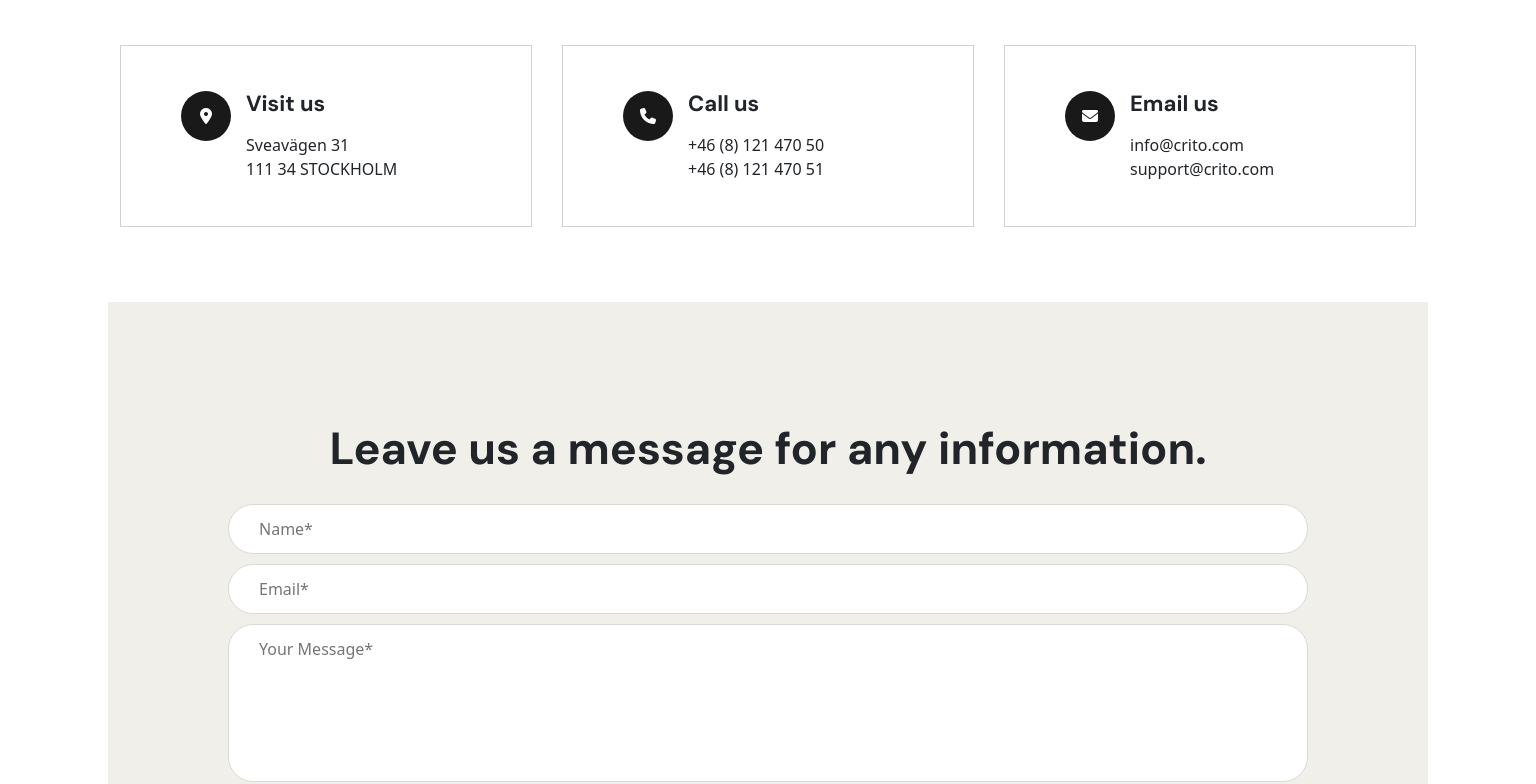
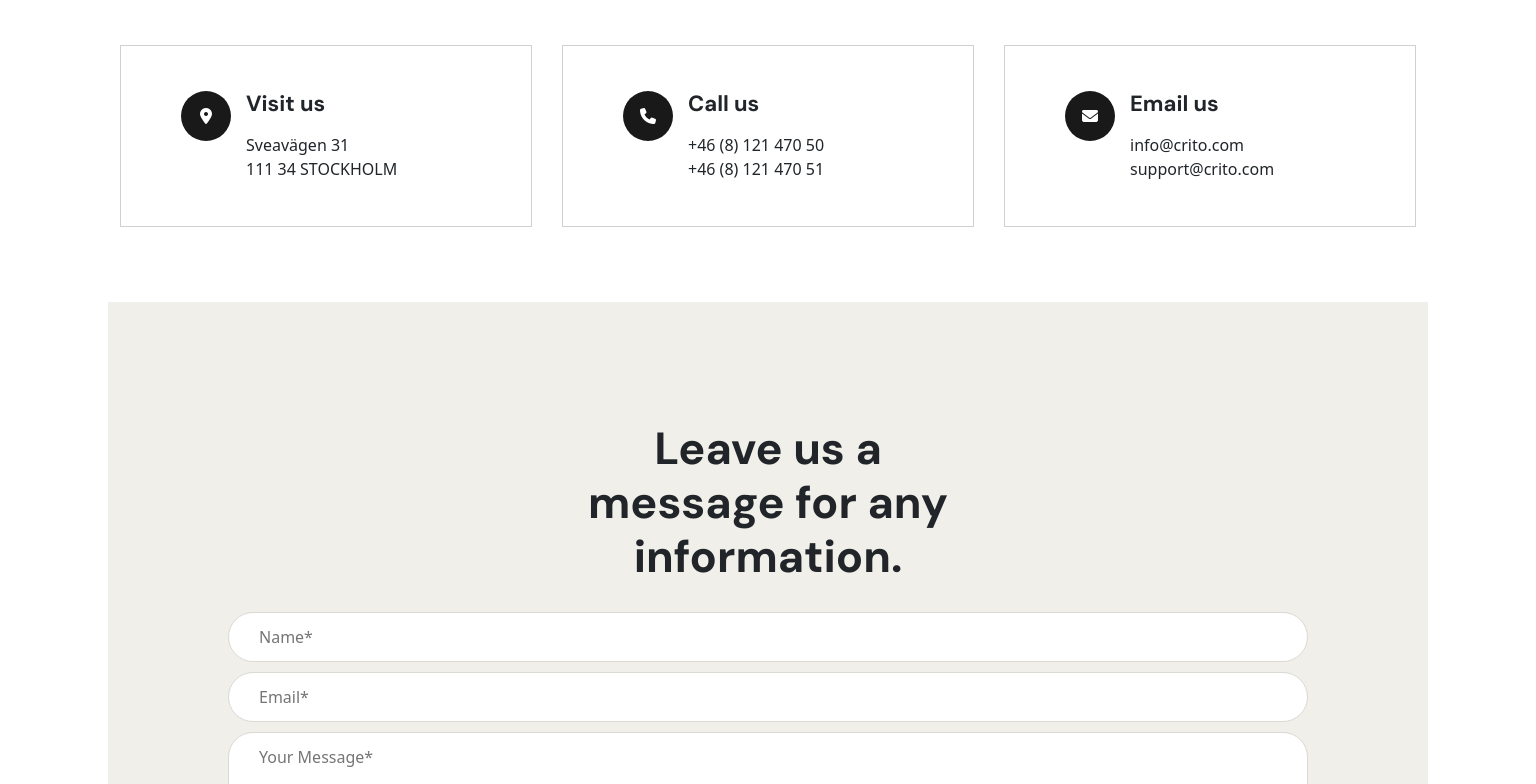
Before and after one commit to claskarler/html-css-assignment-crito, a plain HTML site: page contact.html in a window 1536 px wide. Shown: the part 436-1220 px from the top of the page. Drawn offline with nearby package versions, Linux system fonts and the light colour scheme.

Commit message:
Fixade ännu en grej med section-title

```diff
--- a/css/contact-style.scss
+++ b/css/contact-style.scss
@@ -114,6 +114,11 @@
                 @media (min-width: 992px) {
                     font-size: 45px;
                 }
+                @media (min-width: 1400px) {
+                    padding-left: 325px;
+                    padding-right: 325px;
+                }
+
             }
         }
         .message-input {
```
Also changed, not shown: css/contact-style.css.
